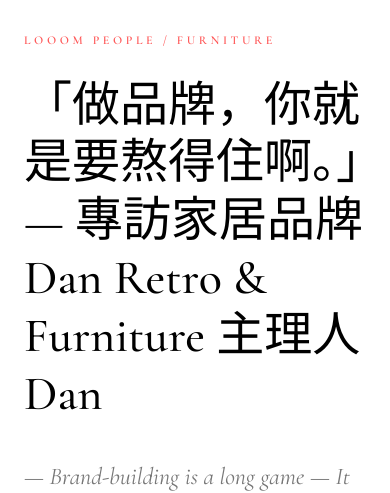
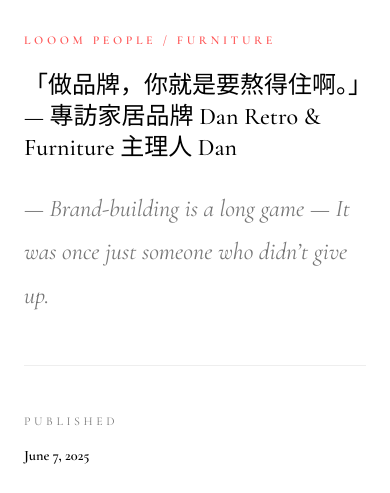
Before and after one commit to artwithlifetaipei/art-press, a Next.js app: page /people/dan-retro in a window 390 px wide. Shown: the part 182-675 px from the top of the page. Built offline with nearby package versions, Linux system fonts and the light colour scheme; no server answers; the database is empty.

Commit message:
style: reduce article detail title font size on mobile to exactly 0.5x of desktop

```diff
--- a/src/app/globals.css
+++ b/src/app/globals.css
@@ -1294,3 +1294,19 @@
     gap: 2rem;
   }
 }
+
+.article-detail-title {
+  font-size: 3rem;
+  line-height: 1.25;
+  margin: 1.5rem 0 2rem;
+  font-weight: 500;
+  max-width: 950px;
+}
+
+@media (max-width: 768px) {
+  .article-detail-title {
+    font-size: 1.5rem; /* Shrunk to 0.5x of 3rem */
+    line-height: 1.3;
+    margin: 1rem 0 1.5rem;
+  }
+}
--- a/src/app/magazine/[slug]/ArticleClient.tsx
+++ b/src/app/magazine/[slug]/ArticleClient.tsx
@@ -14,7 +14,7 @@
           transition={{ duration: 1 }}
         >
           <span className="caps-label" style={{ color: 'var(--accent)', fontWeight: 600 }}>{article.tag || 'Magazine'}</span>
-          <h1 className="serif" style={{ fontSize: '3rem', lineHeight: '1.2', margin: '1.5rem 0 2rem', fontWeight: 500, maxWidth: '950px' }}>
+          <h1 className="article-detail-title serif">
             {article.title}
           </h1>
           {article.english_title && (
--- a/src/app/people/[slug]/page.tsx
+++ b/src/app/people/[slug]/page.tsx
@@ -188,7 +188,7 @@
           <span className="caps-label" style={{ color: 'var(--accent)', fontWeight: 600 }}>
             {article.tag || (article.category === 'people' ? 'Looom People' : 'Magazine')}
           </span>
-          <h1 className="serif" style={{ fontSize: '3rem', lineHeight: '1.2', margin: '1.5rem 0 2rem', fontWeight: 500, maxWidth: '950px' }}>
+          <h1 className="article-detail-title serif">
             {article.title}
           </h1>
           {article.subtitle && (
```
